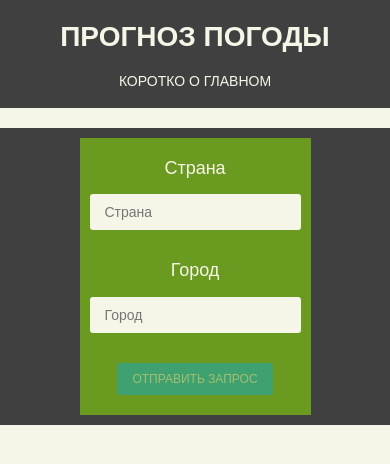
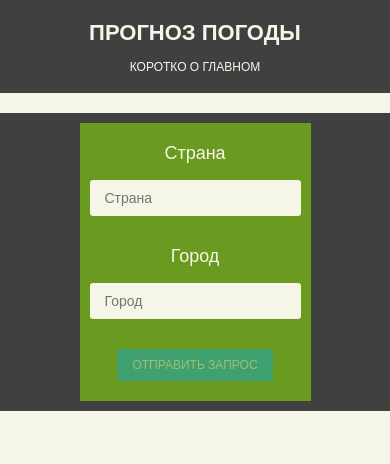
Before and after one commit to PonikarovaV/forecast, a website: page index.html in a window 390 px wide. Drawn offline with Linux system fonts and the light colour scheme.

Commit message:
fix: styles

```diff
--- a/index.css
+++ b/index.css
@@ -251,4 +251,17 @@
     .header {
         padding: 20px 10px;
     }
+
+    .header__title {
+        margin-bottom: 15px;
+        font-size: 22px;
+    }
+
+    .header__subtitle {
+        font-size: 12px;
+    }
+
+    .forecast {
+        padding: 10px;
+    }
 }
```
